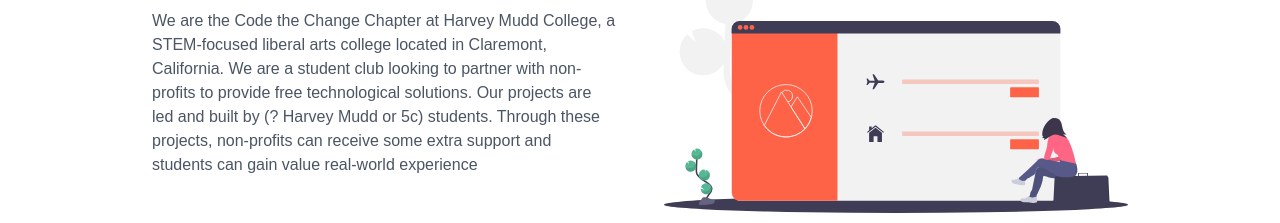
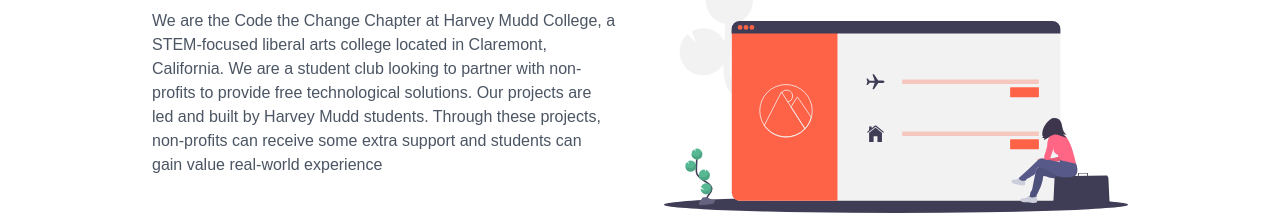
Before and after one commit to elsali123/elsali123.github.io, a plain HTML site: page index.html in a window 1280 px wide. Shown: the part 577-800 px from the top of the page. Drawn offline with nearby package versions, Linux system fonts and the light colour scheme.

Commit message:
Add files via upload

```diff
--- a/index.html
+++ b/index.html
@@ -140,7 +140,7 @@
             </h3>
             <p class="text-gray-600 mb-8">
               We are the Code the Change Chapter at Harvey Mudd College, a STEM-focused liberal arts college located in Claremont, California. We are a student club looking to partner with non-profits to provide free technological solutions.
-              Our projects are led and built by (? Harvey Mudd or 5c) students. Through these projects, non-profits can receive some extra support and students can gain value real-world experience
+              Our projects are led and built by Harvey Mudd students. Through these projects, non-profits can receive some extra support and students can gain value real-world experience
                  <br />
               <br />
               <br />
```
